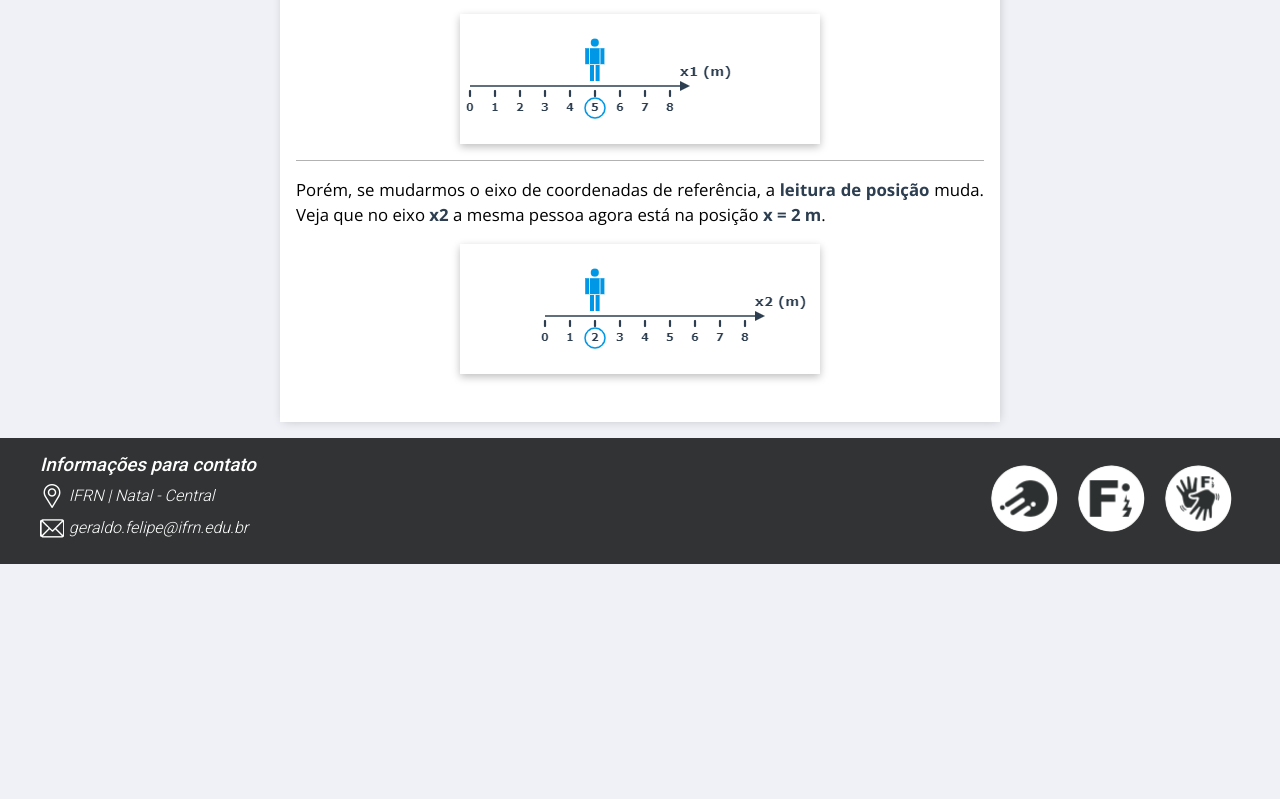
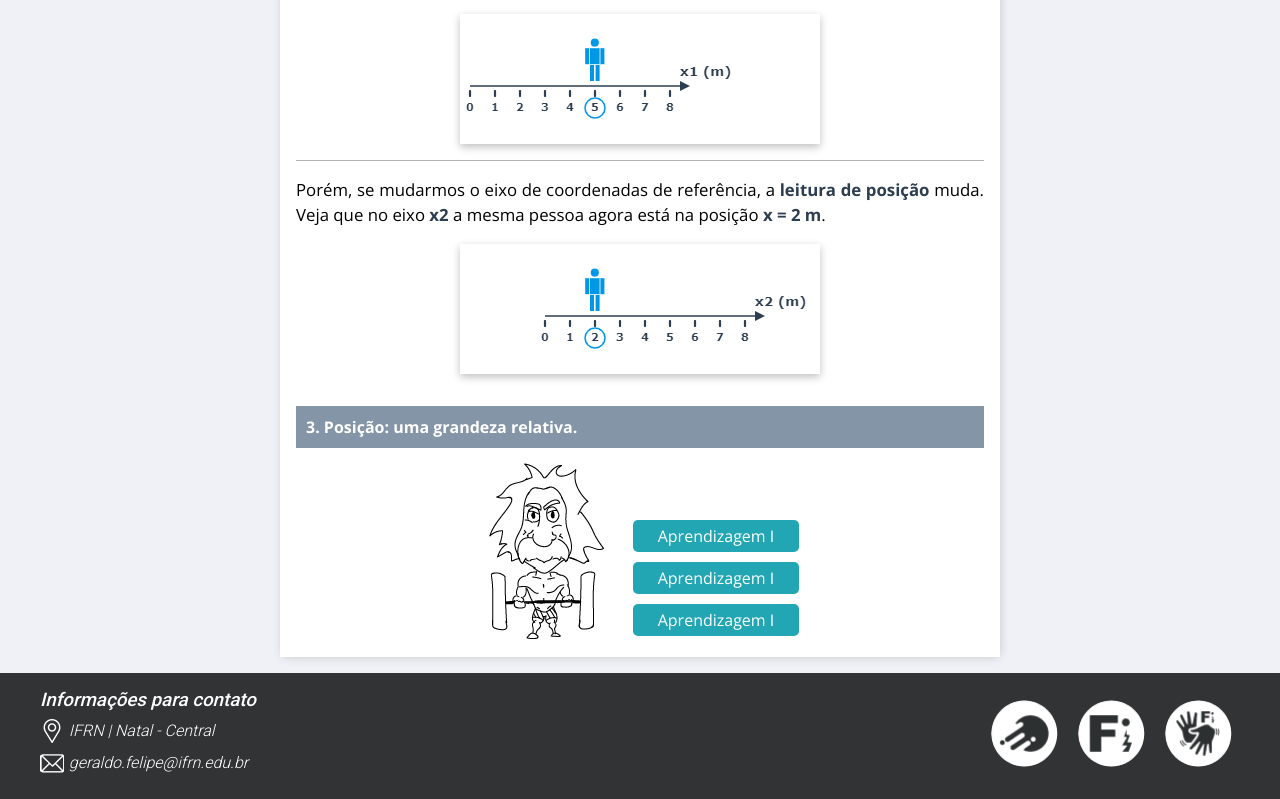
Before and after one commit to paulo0301/NPDM-melhorias, a plain HTML site: page NPM 2.0/pagina de aula/index.html in a window 1280 px wide. Shown: the part 3354-4153 px from the top of the page. Before the commit the page ends 3918 px from the top, so only its background shows below. Drawn offline with nearby package versions, Linux system fonts and the light colour scheme.

Commit message:
pagina au m d

```diff
--- a/NPM 2.0/pagina de aula/estilo/main.css
+++ b/NPM 2.0/pagina de aula/estilo/main.css
@@ -253,10 +253,6 @@ p{
     font-weight: 400;
     line-height: 1.5em;
 }
-.topico-aula img{
-    margin-bottom: 1rem;
-    max-width: calc(100% - 30px);
-}
 b{
     color: #2c3e50;
 }
@@ -267,6 +263,10 @@ hr{
     margin-bottom: 1em;
     padding: 0
 }
+.topico-aula img{
+    margin-bottom: 1rem;
+    max-width: calc(100% - 30px);
+}
 .sombra{
     box-shadow: 0px 3px 8px rgba(0, 0, 0, 0.25);
 }
@@ -275,9 +275,36 @@ hr{
 }
 
 /*XXXXXXXXXXXXX FIM MAIN XXXXXXXXXXXXXX*/
-
+/*XXXXXXXXXXXXX CONTAINER BOTOES FINAL DA AULA XXXXXXXXXXXXXX*/
+.container-exercicios{
+    display: flex;
+    align-items: end;
+    justify-content: center;
+}
+.container-exercicios ol{
+    list-style: none;
+    display: flex;
+    flex-direction: column;
+    margin: 0 0 0 1rem;
+}
+.container-exercicios ol li{
+    margin: 10px 0;
+}
+.container-exercicios ol li a{
+    background-color: #22a6b3;
+    color: #fff;
+    padding: 5px 25px;
+    border-radius: 5px;
+}
+@media screen and (max-width: 355px){
+    .container-exercicios ol li a{
+        padding: 5px 10px;
+    }
+    .container-exercicios ol{
+        margin-left: 0.5rem;
+    }
+}
 /*XXXXXXXXXXXXX FOOTER XXXXXXXXXXXXXX*/
-
 footer{
     background-color: #313334;
     width: 100%;
@@ -318,12 +345,7 @@ footer ul.outros-projetos img{
     display: inline-block;
     height: 67px;
 }
-@media screen and (max-width:540px){
-    footer ul{
-        text-align: end;
-    }
-}
-@media screen and (max-width: 470px){
+@media screen and (max-width: 565px){
     footer{
         flex-direction: column;
         padding: 2em 1em;
--- a/NPM 2.0/pagina de aula/index.html
+++ b/NPM 2.0/pagina de aula/index.html
@@ -91,6 +91,20 @@
                     <img class="sombra" src="imagens/card8b.png" alt="">
                 </figure>
             </section>
+
+            <section>
+                <h3 class="titulo-topico">3. Posição: uma grandeza relativa.</h3>
+                <div  class="container-exercicios">
+                    <figure>
+                        <img src="imagens/personagem4.png" alt="personagem sefurando um barra com pesos">
+                    </figure>
+                    <ol>
+                        <li><a href="#">Aprendizagem I</a></li>
+                        <li><a href="#">Aprendizagem I</a></li>
+                        <li><a href="#">Aprendizagem I</a></li>
+                    </ol>
+                </div>
+            </section>
         </main>
 
         <footer>
```
Also changed, not shown: NPM 2.0/pagina de aula/imagens/personagem.png (added), NPM 2.0/pagina de aula/imagens/personagem2.png (added), NPM 2.0/pagina de aula/imagens/personagem3.png (added), NPM 2.0/pagina de aula/imagens/personagem4.png (added).
